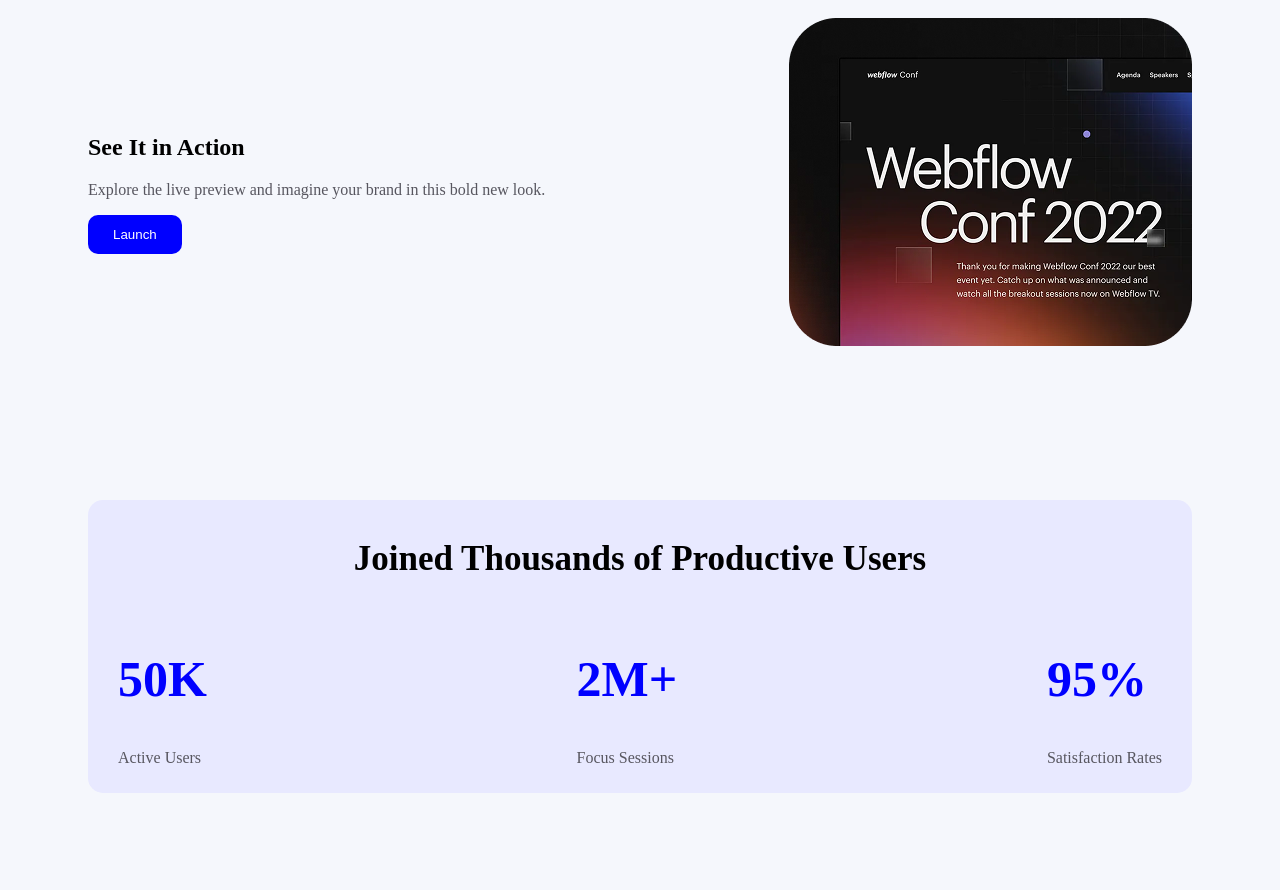
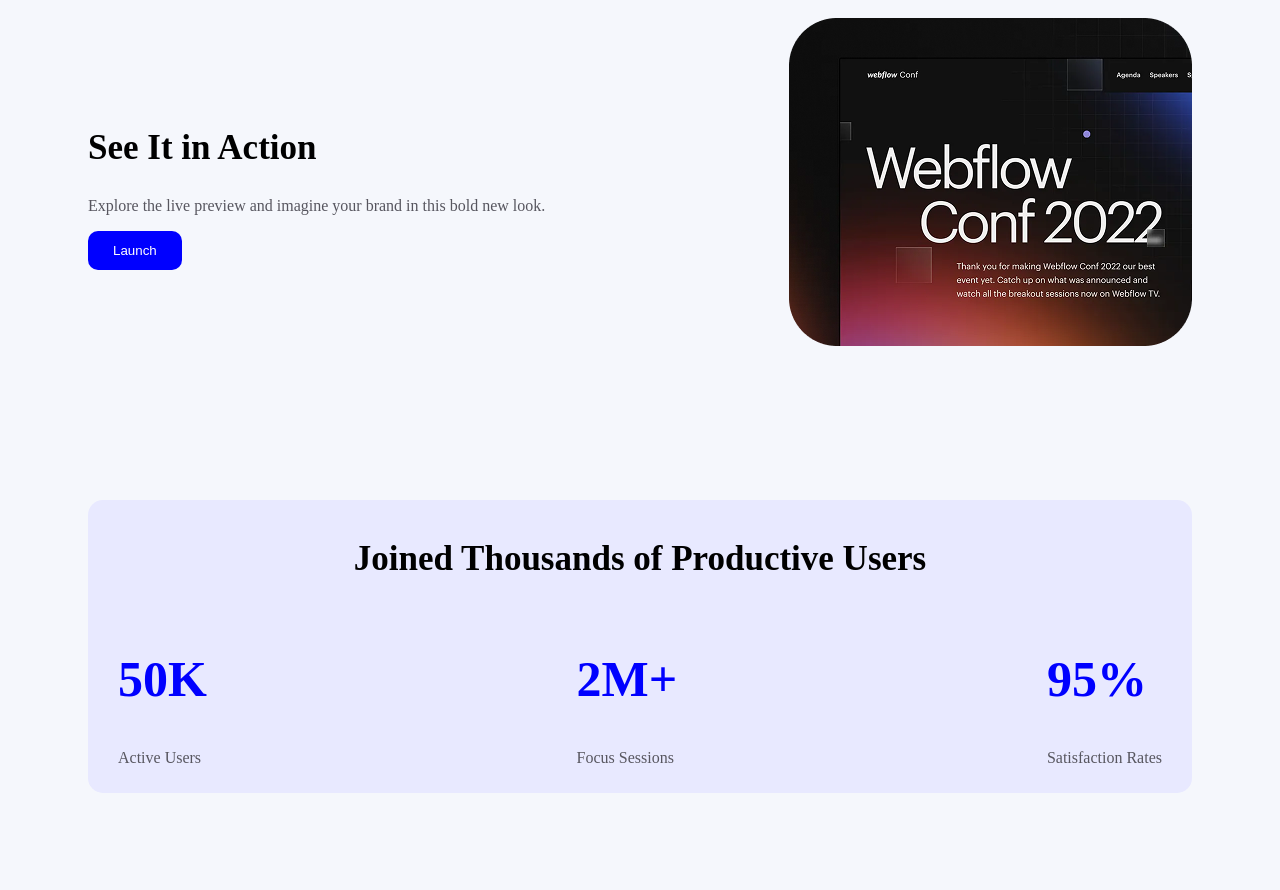
Before and after one commit to munnasiracs/assignment-01, a plain HTML site: page index.html in a window 1280 px wide. Shown: the part 860-1750 px from the top of the page. Drawn offline with Linux system fonts and the light colour scheme.

Commit message:
updated font size

```diff
--- a/index.html
+++ b/index.html
@@ -50,7 +50,7 @@
 
     <section class="action-container">
         <div>
-            <h2>See It in Action</h2>
+            <h2 style="font-size: 35px;">See It in Action</h2>
             <p class="gray">Explore the live preview and imagine your brand in this bold new look.</p>
             <button class="btn">Launch</button>
         </div>
```
